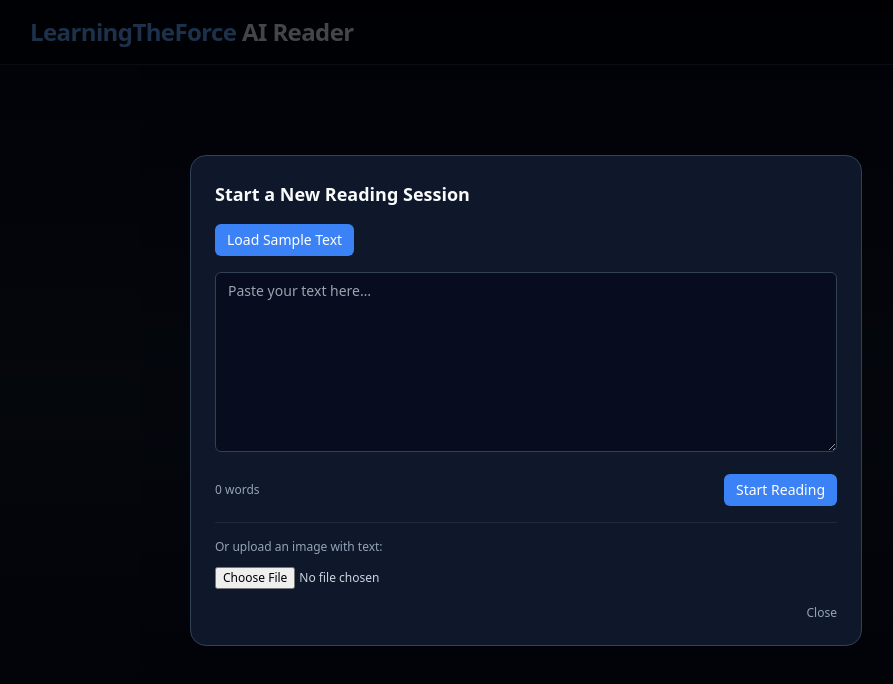
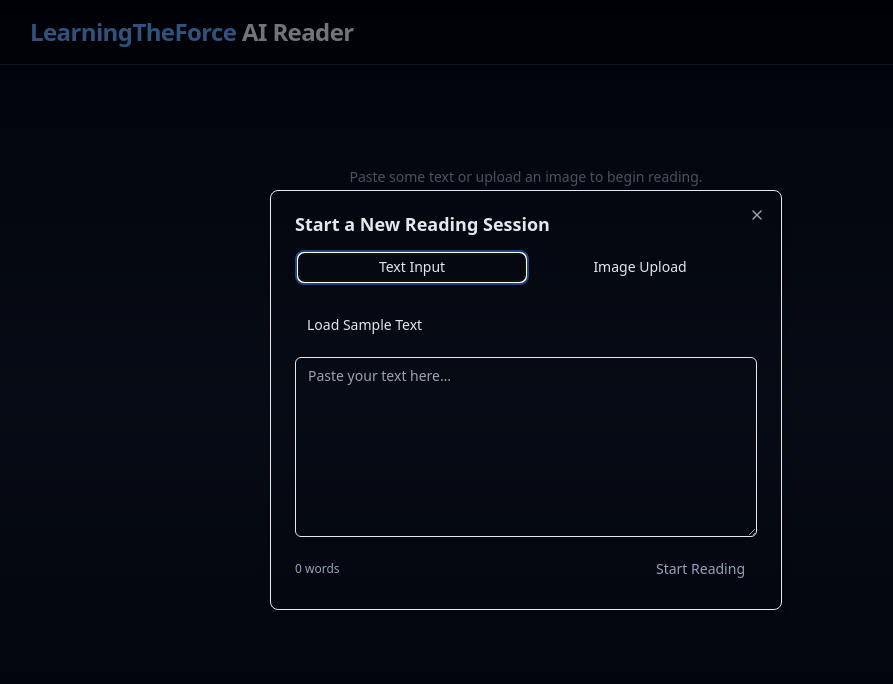
Before and after one commit to Slidrive/astraread-ai, a React (Vite) app: page / in a window 1280 px wide. Shown: the top 684 px of the page, without its empty margins (114-1007 px from the left). Built offline with nearby package versions, Linux system fonts and the light colour scheme.

Commit message:
Improve UI with shadcn/ui components and OCR confidence display
Co-authored-by: Slidrive <154932592+Slidrive@users.noreply.github.com>

```diff
--- a/src/App.tsx
+++ b/src/App.tsx
@@ -1,6 +1,14 @@
 import React, { useEffect, useRef, useState } from 'react';
 import { parseTextIntoChunks, TextChunk } from './lib/text-parser';
 import { runOcrOnFile } from './lib/ocr-service';
+import { Dialog, DialogContent, DialogHeader, DialogTitle } from './components/ui/dialog';
+import { Button } from './components/ui/button';
+import { Slider } from './components/ui/slider';
+import { Progress } from './components/ui/progress';
+import { Textarea } from './components/ui/textarea';
+import { Card, CardContent } from './components/ui/card';
+import { Tabs, TabsContent, TabsList, TabsTrigger } from './components/ui/tabs';
+import { Alert, AlertDescription } from './components/ui/alert';
 
 const SAMPLE_TEXT = `Speed reading is a collection of techniques that aim to increase reading speed without greatly reducing comprehension or retention. Methods include skimming, meta guiding, and eliminating subvocalization. The many available speed reading training programs may utilize books, videos, software, and seminars. The most effective techniques often involve training the eyes to make shorter fixations and broader saccades across the text.
 
@@ -17,6 +25,8 @@ const App: React.FC = () => {
   const [showInput, setShowInput] = useState(true);
   const [isParsing, setIsParsing] = useState(false);
   const [ocrProgress, setOcrProgress] = useState(0);
+  const [ocrConfidence, setOcrConfidence] = useState<number | null>(null);
+  const [activeTab, setActiveTab] = useState<string>('text');
   const fileInputRef = useRef<HTMLInputElement | null>(null);
 
   const safeChunks = chunks || [];
@@ -104,6 +114,7 @@ const App: React.FC = () => {
   const handleImageUpload = async (file: File) => {
     setIsParsing(true);
     setOcrProgress(0);
+    setOcrConfidence(null);
 
     try {
       const { text, confidence } = await runOcrOnFile(file, 'eng', p => setOcrProgress(Math.round(p * 100)));
@@ -111,7 +122,7 @@ const App: React.FC = () => {
         alert('No text detected in image');
         return;
       }
-      console.log(`OCR confidence: ${confidence}`);
+      setOcrConfidence(confidence);
       setInputText(text);
       const parsed = await parseTextIntoChunks(text);
       setChunks(parsed);
@@ -156,6 +167,8 @@ const App: React.FC = () => {
     setInputText('');
     setChunks([]);
     setCurrentIndex(0);
+    setOcrConfidence(null);
+    setActiveTab('text');
   };
 
   return (
@@ -167,12 +180,13 @@ const App: React.FC = () => {
             <span className="text-slate-200">AI Reader</span>
           </h1>
           {safeChunks.length > 0 && (
-            <button
+            <Button
               onClick={handleNewText}
-              className="px-3 py-1.5 text-sm rounded-md border border-slate-600 hover:bg-slate-800"
+              variant="outline"
+              size="sm"
             >
               New Text
-            </button>
+            </Button>
           )}
         </div>
       </header>
@@ -211,12 +225,7 @@ const App: React.FC = () => {
         {safeChunks.length > 0 && (
           <div className="space-y-6">
             <div className="space-y-2">
-              <div className="w-full h-2 rounded-full bg-slate-800 overflow-hidden">
-                <div
-                  className="h-full bg-blue-500 transition-all"
-                  style={{ width: `${Math.min(100, Math.max(0, progress))}%` }}
-                />
-              </div>
+              <Progress value={Math.min(100, Math.max(0, progress))} />
               <div className="flex justify-between text-xs text-slate-400">
                 <span>{Math.round(progress)}% complete</span>
                 <span>
@@ -225,34 +234,38 @@ const App: React.FC = () => {
               </div>
             </div>
 
-            <div className="rounded-2xl border border-slate-800 bg-slate-900/70 p-6 space-y-6">
+            <Card className="bg-slate-900/70">
+              <CardContent className="space-y-6">
                 <div className="flex flex-wrap items-center justify-center gap-3">
-                <button
+                  <Button
                     onClick={skipBackward}
                     disabled={currentIndex === 0}
-                  className="px-3 py-2 text-sm rounded-md border border-slate-600 hover:bg-slate-800 disabled:opacity-40"
+                    variant="outline"
+                    size="sm"
                   >
                     ⬅ Skip Back
-                </button>
-                <button
+                  </Button>
+                  <Button
                     onClick={() => setIsPlaying(p => !p)}
-                  className="px-4 py-2 text-sm rounded-md bg-blue-500 hover:bg-blue-600 text-white font-medium"
+                    size="default"
                   >
                     {isPlaying ? '⏸ Pause' : '▶ Play'}
-                </button>
-                <button
+                  </Button>
+                  <Button
                     onClick={skipForward}
                     disabled={currentIndex === safeChunks.length - 1}
-                  className="px-3 py-2 text-sm rounded-md border border-slate-600 hover:bg-slate-800 disabled:opacity-40"
+                    variant="outline"
+                    size="sm"
                   >
                     Skip Forward ➡
-                </button>
-                <button
+                  </Button>
+                  <Button
                     onClick={restart}
-                  className="px-3 py-2 text-sm rounded-md border border-slate-600 hover:bg-slate-800"
+                    variant="outline"
+                    size="sm"
                   >
                     ⟲ Restart
-                </button>
+                  </Button>
                 </div>
 
                 <div className="space-y-3">
@@ -260,32 +273,29 @@ const App: React.FC = () => {
                     <span className="text-sm text-slate-300">Reading speed</span>
                     <span className="text-3xl font-semibold text-blue-400">{safeWpm}</span>
                   </div>
-                <input
-                  type="range"
+                  <Slider
                     min={200}
                     max={1000}
                     step={50}
-                  value={safeWpm}
-                  onChange={e => setWpm(Number(e.target.value))}
-                  className="w-full"
+                    value={[safeWpm]}
+                    onValueChange={(values) => setWpm(values[0])}
                   />
                   <div className="flex gap-2">
                     {[300, 500, 700].map(spd => (
-                    <button
+                      <Button
                         key={spd}
                         onClick={() => setWpm(spd)}
-                      className={`flex-1 px-3 py-1.5 text-sm rounded-md border ${
-                        safeWpm === spd
-                          ? 'bg-blue-500 border-blue-500 text-white'
-                          : 'border-slate-600 text-slate-200 hover:bg-slate-800'
-                      }`}
+                        variant={safeWpm === spd ? 'default' : 'outline'}
+                        size="sm"
+                        className="flex-1"
                       >
                         {spd} WPM
-                    </button>
+                      </Button>
                     ))}
                   </div>
                 </div>
-            </div>
+              </CardContent>
+            </Card>
 
             <p className="text-center text-xs text-slate-500">
               Keyboard: Space = Play/Pause • ← / → = Skip • R = Restart • {wordsRead}/{totalWords}{' '}
@@ -296,79 +306,102 @@ const App: React.FC = () => {
 
         {/* Input dialog */}
         {showInput && (
-          <div className="fixed inset-0 bg-black/70 flex items-center justify-center z-50">
-            <div className="w-full max-w-2xl mx-4 rounded-2xl bg-slate-900 border border-slate-700 p-6 space-y-4">
-              <h2 className="text-lg font-semibold mb-2">Start a New Reading Session</h2>
+          <Dialog open={showInput} onOpenChange={setShowInput}>
+            <DialogContent className="max-w-2xl">
+              <DialogHeader>
+                <DialogTitle>Start a New Reading Session</DialogTitle>
+              </DialogHeader>
 
-              <div className="flex gap-2 text-sm mb-2">
-                <button
-                  className="px-3 py-1.5 rounded-md bg-blue-500 text-white"
+              <Tabs value={activeTab} onValueChange={setActiveTab} className="w-full">
+                <TabsList className="grid w-full grid-cols-2">
+                  <TabsTrigger value="text">Text Input</TabsTrigger>
+                  <TabsTrigger value="image">Image Upload</TabsTrigger>
+                </TabsList>
+
+                <TabsContent value="text" className="space-y-4 mt-4">
+                  <div className="flex gap-2">
+                    <Button
+                      size="sm"
                       onClick={() => setInputText(SAMPLE_TEXT)}
                     >
                       Load Sample Text
-                </button>
+                    </Button>
                   </div>
 
-              <textarea
+                  <Textarea
                     placeholder="Paste your text here…"
                     value={inputText}
                     onChange={e => setInputText(e.target.value)}
-                className="w-full min-h-[180px] rounded-md border border-slate-700 bg-slate-950/60 text-sm px-3 py-2 text-slate-100"
+                    className="min-h-[180px]"
                   />
 
                   <div className="flex items-center justify-between text-xs text-slate-400">
                     <span>
                       {inputText.trim().split(/\s+/).filter(Boolean).length} words
                     </span>
-                <div className="flex gap-2">
-                  <button
+                    <Button
                       onClick={handleParse}
                       disabled={isParsing}
-                    className="px-3 py-1.5 text-sm rounded-md bg-blue-500 hover:bg-blue-600 text-white disabled:opacity-50"
+                      size="sm"
                     >
                       {isParsing ? 'Parsing…' : 'Start Reading'}
-                  </button>
+                    </Button>
                   </div>
-              </div>
+                </TabsContent>
 
-              <div className="mt-4 border-t border-slate-800 pt-4 space-y-3">
-                <p className="text-xs text-slate-400">Or upload an image with text:</p>
+                <TabsContent value="image" className="space-y-4 mt-4">
+                  <Alert>
+                    <AlertDescription>
+                      Upload an image with text to extract and read. Supported formats: JPG, PNG, etc.
+                    </AlertDescription>
+                  </Alert>
+
                   <input
                     ref={fileInputRef}
                     type="file"
                     accept="image/*"
                     onChange={handleFileSelect}
-                  className="text-xs text-slate-300"
+                    className="text-xs text-slate-300 w-full"
                   />
+
                   {isParsing && (
-                  <div className="space-y-1">
-                    <div className="w-full h-2 rounded-full bg-slate-800 overflow-hidden">
-                      <div
-                        className="h-full bg-blue-500 transition-all"
-                        style={{ width: `${ocrProgress}%` }}
-                      />
-                    </div>
-                    <p className="text-xs text-slate-400">{ocrProgress}%</p>
+                    <div className="space-y-2">
+                      <Progress value={ocrProgress} />
+                      <p className="text-xs text-slate-400 text-center">{ocrProgress}% - Processing image...</p>
                     </div>
                   )}
+
+                  {ocrConfidence !== null && (
+                    <Alert variant={ocrConfidence < 60 ? 'destructive' : 'default'}>
+                      <AlertDescription>
+                        OCR Confidence: {Math.round(ocrConfidence)}%
+                        {ocrConfidence < 60 && ' - Low confidence detected. You may want to review the extracted text.'}
+                      </AlertDescription>
+                    </Alert>
+                  )}
+
+                  {inputText && activeTab === 'image' && !isParsing && (
+                    <div className="space-y-2">
+                      <p className="text-xs text-slate-400">Extracted text ({inputText.trim().split(/\s+/).filter(Boolean).length} words):</p>
+                      <Textarea
+                        value={inputText}
+                        onChange={e => setInputText(e.target.value)}
+                        className="min-h-[120px]"
+                      />
+                      <Button
+                        onClick={handleParse}
+                        disabled={isParsing}
+                        size="sm"
+                        className="w-full"
+                      >
+                        {isParsing ? 'Parsing…' : 'Start Reading'}
+                      </Button>
                     </div>
-
-              <div className="flex justify-end mt-2">
-                <button
-                  onClick={() => {
-                    if (chunks.length > 0) {
-                      setShowInput(false);
-                    } else {
-                      handleNewText();
-                    }
-                  }}
-                  className="text-xs text-slate-400 hover:text-slate-200"
-                >
-                  Close
-                </button>
-              </div>
-            </div>
-          </div>
+                  )}
+                </TabsContent>
+              </Tabs>
+            </DialogContent>
+          </Dialog>
         )}
       </main>
     </div>
```
Also changed, not shown: package.json (+9 -0 lines), 1 other file (tests, documents, lock files or other folders). Lines whose indentation alone changed are shown as unchanged.
